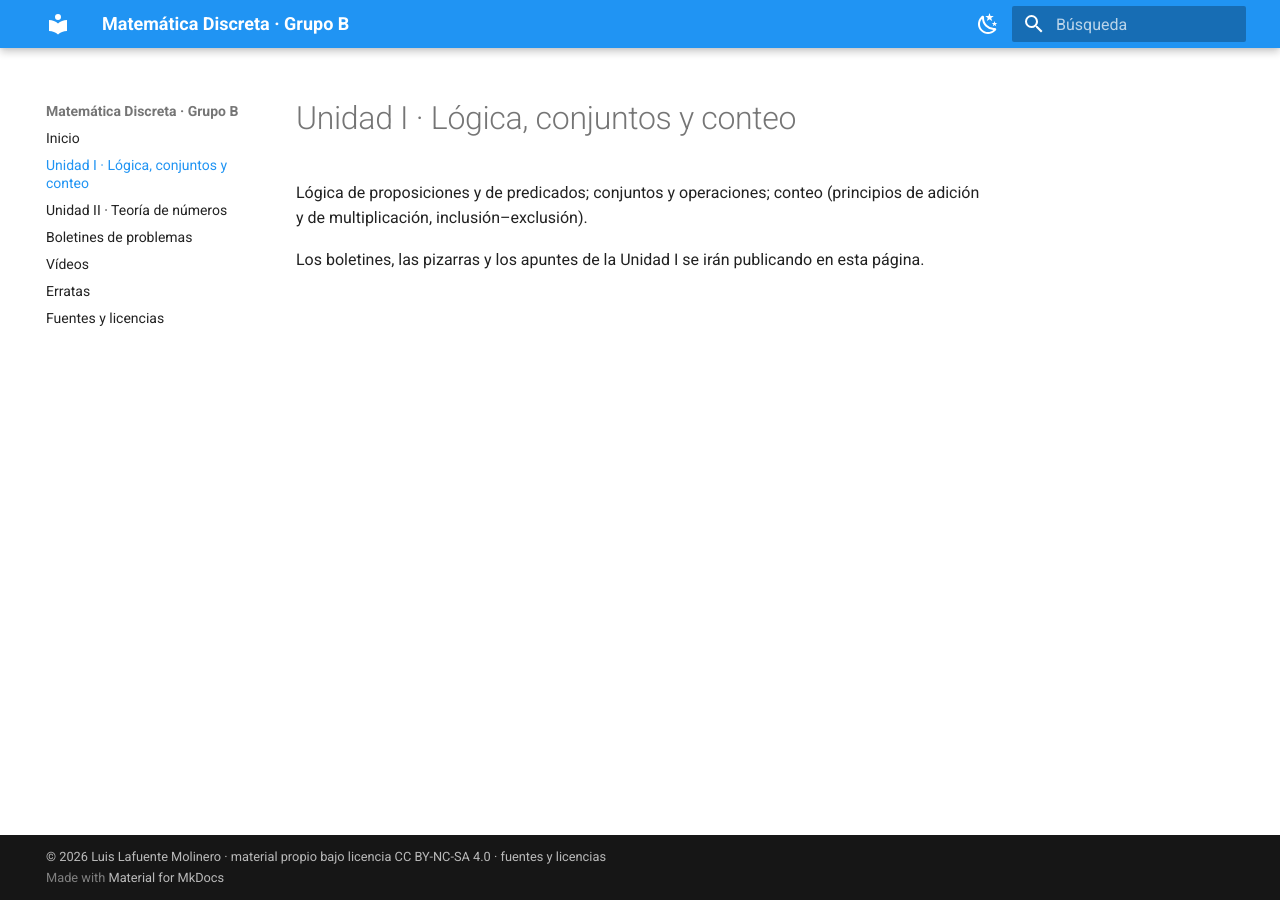
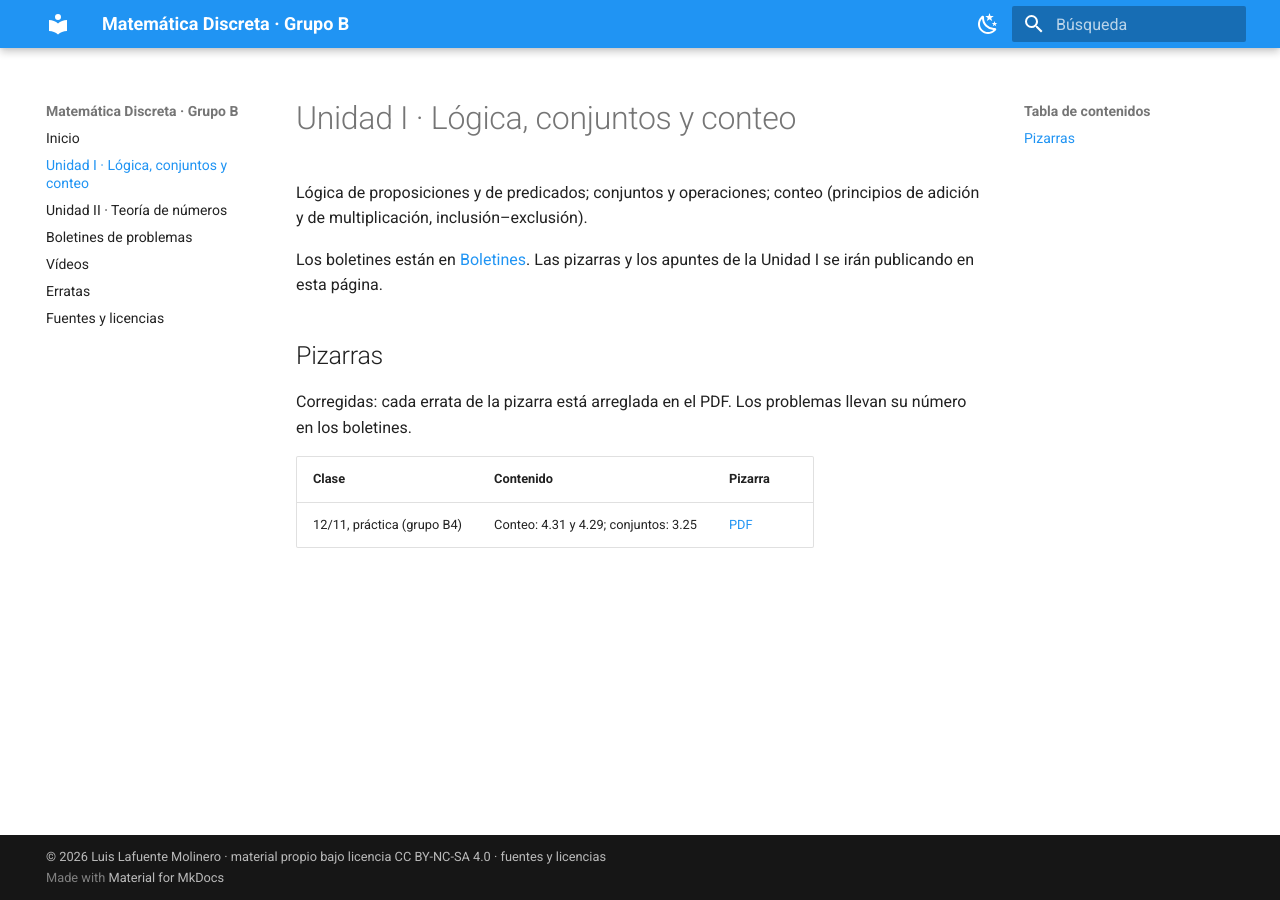
Before and after one commit to llafuent/md2627, an MkDocs documentation site: the page built from docs/unidad1.md, in a window 1280 px wide. Built offline with MkDocs 1.6.1 and Material for MkDocs 9.7.7, drawn with Linux system fonts in a browser that asks for light colours.

```diff
--- a/docs/unidad1.md
+++ b/docs/unidad1.md
@@ -3,4 +3,13 @@
 Lógica de proposiciones y de predicados; conjuntos y operaciones; conteo (principios de adición y de multiplicación,
 inclusión–exclusión).
 
-Los boletines, las pizarras y los apuntes de la Unidad I se irán publicando en esta página.
+Los boletines están en [Boletines](boletines.md). Las pizarras y los apuntes de la Unidad I se irán publicando en esta
+página.
+
+## Pizarras
+
+Corregidas: cada errata de la pizarra está arreglada en el PDF. Los problemas llevan su número en los boletines.
+
+| Clase | Contenido | Pizarra |
+|---|---|---|
+| 12/11, práctica (grupo B4) | Conteo: 4.31 y 4.29; conjuntos: 3.25 | [PDF](material/u1/pizarra20261112B4.pdf) |
```
Also changed, not shown: 1 other file.
